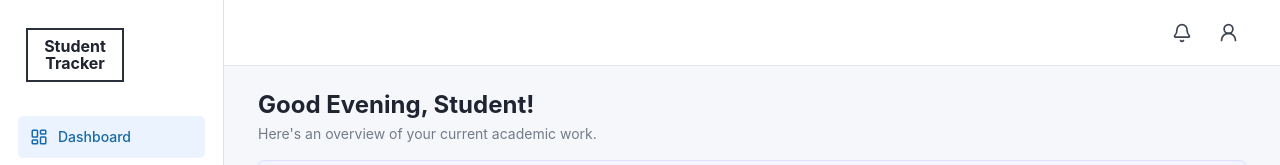
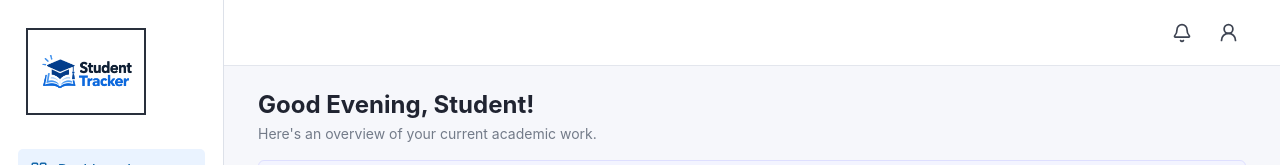
Before and after one commit to Navya-git-account/smart-student-tracker-fullstack, a React (Vite) app in the folder student-tracker-frontend/: page / in a window 1280 px wide. Shown: the top 165 px of the page. Built offline with nearby package versions, Linux system fonts and the light colour scheme; no server answers.

Commit message:
Add accessible Student Tracker logo to sidebar

```diff
--- a/student-tracker-frontend/src/components/layout/Sidebar.jsx
+++ b/student-tracker-frontend/src/components/layout/Sidebar.jsx
@@ -1,25 +1,32 @@
 import { NavLink } from "react-router-dom";
 import { Bell, BookOpen, CalendarDays, Calculator, ClipboardList, ContactRound, LayoutDashboard, Settings } from "lucide-react";
+import studentTrackerLogo from "../../assets/student-tracker-logo.png";
 
 const links = [
-  {to:"/",label:"Dashboard",icon:LayoutDashboard,end:true},
-  {to:"/assignments",label:"Assignments",icon:ClipboardList},
-  {to:"/courses",label:"Courses",icon:BookOpen},
-  {to:"/gpa",label:"GPA Calculator",icon:Calculator},
-  {to:"/contact",label:"Contact",icon:ContactRound},
-  {to:"/calendar",label:"Calendar",icon:CalendarDays},
-  {to:"/notifications",label:"Notifications",icon:Bell},
-  {to:"/settings",label:"Settings",icon:Settings}
+  { to: "/", label: "Dashboard", icon: LayoutDashboard, end: true },
+  { to: "/assignments", label: "Assignments", icon: ClipboardList },
+  { to: "/courses", label: "Courses", icon: BookOpen },
+  { to: "/gpa", label: "GPA Calculator", icon: Calculator },
+  { to: "/contact", label: "Contact", icon: ContactRound },
+  { to: "/calendar", label: "Calendar", icon: CalendarDays },
+  { to: "/notifications", label: "Notifications", icon: Bell },
+  { to: "/settings", label: "Settings", icon: Settings }
 ];
 
 export default function Sidebar() {
   return (
     <aside className="sidebar">
-      <div className="brand" aria-label="Student Tracker"><span>Student</span><span>Tracker</span></div>
+      <div className="brand">
+        <img
+          src={studentTrackerLogo}
+          alt="Smart Student Tracker logo"
+          className="brand-logo"
+        />
+      </div>
       <nav className="side-nav" aria-label="Primary navigation">
-        {links.map(({to,label,icon:Icon,end}) => (
+        {links.map(({ to, label, icon: Icon, end }) => (
           <NavLink key={to} to={to} end={end}
-            className={({isActive}) => `nav-link ${isActive ? "active" : ""}`}>
+            className={({ isActive }) => `nav-link ${isActive ? "active" : ""}`}>
             <Icon size={18} aria-hidden="true" /><span>{label}</span>
           </NavLink>
         ))}
--- a/student-tracker-frontend/src/styles/index.css
+++ b/student-tracker-frontend/src/styles/index.css
@@ -104,7 +104,7 @@ textarea {
 }
 
 .brand {
-    width: 98px;
+    width: 120px;
     border: 2px solid #29303c;
     padding: 8px 9px;
     font-weight: 700;
@@ -113,6 +113,11 @@ textarea {
     display: flex;
     flex-direction: column;
     align-items: center
+}
+.brand-logo {
+  width: 100px;
+  height: auto;
+  object-fit: contain;
 }
 
 .side-nav {
```
Also changed, not shown: student-tracker-frontend/src/assets/student-tracker-logo.png (added).
